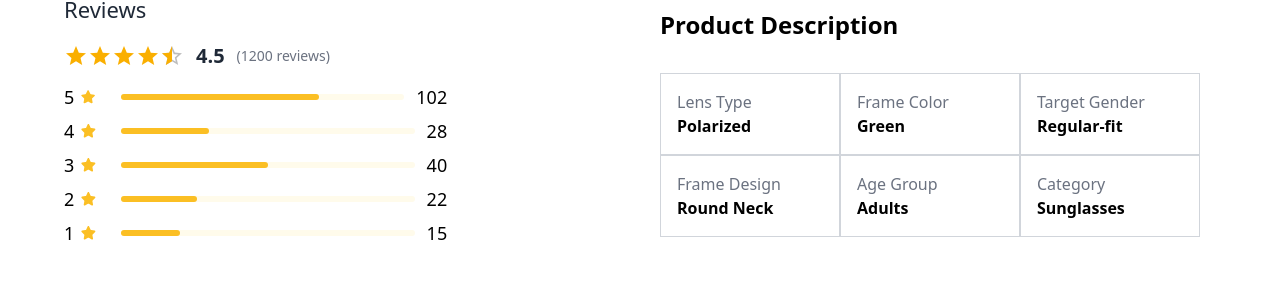
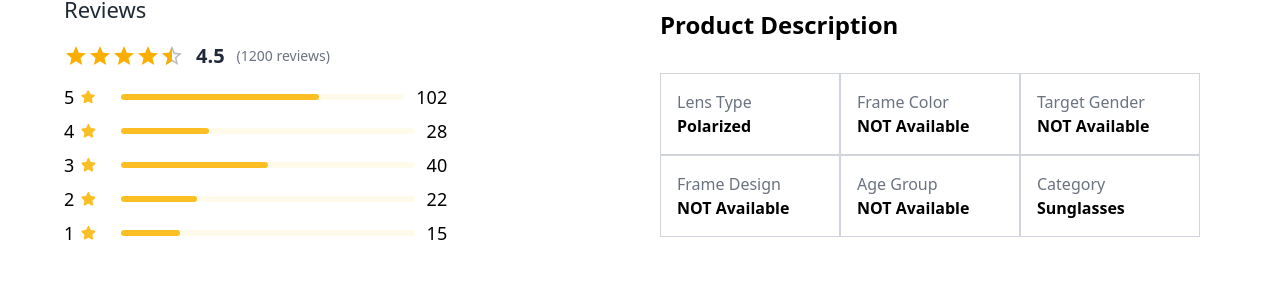
Before and after one commit to syamrajuceo/shopify-storefront, a React (Vite) app: page /product/1 in a window 1280 px wide. Shown: the part 751-1038 px from the top of the page. Built offline with nearby package versions, Linux system fonts and the light colour scheme; no server answers.

Commit message:
#Product Description

```diff
--- a/src/components/ProductDetails/ProductDescription.jsx
+++ b/src/components/ProductDetails/ProductDescription.jsx
@@ -1,6 +1,20 @@
 
-const ProductDescription = ({description,metafields}) => {
+const ProductDescription = ({ description, metafields = [] }) => {
+
   console.log(metafields)
+  const color = metafields.find((metobj) => metobj.key === "color-pattern")?.metavalue?.reduce((acc, val) => {
+    return acc ? `${acc}, ${val.handle}` : val.handle;
+  }, "");
+  const gender = metafields.find((metobj) => metobj.key === "target-gender")?.metavalue?.reduce((acc, val) => {
+    return acc ? `${acc}, ${val.handle}` : val.handle;
+  }, "");
+  const age = metafields.find((metobj) => metobj.key === "age-group")?.metavalue?.reduce((acc, val) => {
+    return acc ? `${acc}, ${val.handle}` : val.handle;
+  }, "");
+  const frameDesign = metafields.find((metobj) => metobj.key === "eyewear-frame-design")?.metavalue?.reduce((acc, val) => {
+    return acc ? `${acc}, ${val.handle}` : val.handle;
+  }, "");
+
   return (
     <div className="max-w-4xl mx-auto p-4">
       <h2 className="text-2xl font-bold mb-4">Product Description</h2>
@@ -9,7 +23,7 @@ const ProductDescription = ({description,metafields}) => {
         {description}
       </p>
 
-      <div className="grid grid-cols-1 sm:grid-cols-2 md:grid-cols-3">
+      <div className="grid grid-cols-1 sm:grid-cols-2 md:grid-cols-3 capitalize">
         <div className="p-4 border border-gray-300">
           <p className="text-gray-500">Lens Type</p>
           <p className="font-semibold">Polarized</p>
@@ -17,25 +31,25 @@ const ProductDescription = ({description,metafields}) => {
 
         <div className="p-4 border border-gray-300">
           <p className="text-gray-500">Frame Color</p>
-          <p className="font-semibold">Green</p>
+          <p className="font-semibold">{color || "NOT available"}</p>
         </div>
 
         {/* Attribute 3 */}
         <div className="p-4 border border-gray-300">
           <p className="text-gray-500">Target Gender</p>
-          <p className="font-semibold">Regular-fit</p>
+          <p className="font-semibold">{gender || "NOT available"}</p>
         </div>
 
         {/* Attribute 4 */}
         <div className="p-4 border border-gray-300">
           <p className="text-gray-500">Frame Design</p>
-          <p className="font-semibold">Round Neck</p>
+          <p className="font-semibold">{frameDesign || "NOT available"}</p>
         </div>
 
         {/* Attribute 5 */}
         <div className="p-4 border border-gray-300">
           <p className="text-gray-500">Age Group</p>
-          <p className="font-semibold">Adults</p>
+          <p className="font-semibold">{age || "NOT available"}</p>
         </div>
 
         {/* Attribute 6 */}
--- /dev/null
+++ b/src/pages/ContactLenses.jsx
@@ -0,0 +1,24 @@
+import { useEffect, useState } from "react";
+import CollectionComponent from "../components/Collection/Collection.component";
+import useShopifyStore from "../store/useShopifyStore";
+
+function ContactLenses() {
+  const [contactLensesProducts, setContactLensesProducts] = useState([]);
+  const products = useShopifyStore((state) => state.products);
+
+  useEffect(() => {
+    if (products && products.length > 0) {
+      const filteredProducts = products.filter((product) => product.productType === "Contactlenses");
+      setContactLensesProducts(filteredProducts);
+      console.log(JSON.stringify(products))
+    }
+  }, [products]);
+
+  return (
+    <div>
+      <CollectionComponent products={contactLensesProducts}  type="ContactLenses"/>
+    </div>
+  );
+}
+
+export default ContactLenses;
--- a/src/routes/Router.jsx
+++ b/src/routes/Router.jsx
@@ -14,6 +14,7 @@ import { ContactPage } from "../pages/ContactPage";
 import MenPage from "../pages/MenPage";
 import WoMenPage from "../pages/WoMenPage";
 import EyeGlasses from "../pages/EyeGlasses";
+import ContactLenses from "../pages/ContactLenses";
 
 export const router = createBrowserRouter([
   {
@@ -56,6 +57,10 @@ export const router = createBrowserRouter([
         element:<SunGlasses/>
       },
       {
+        path: "/contactLenses",
+        element:<ContactLenses/>
+      },
+      {
         path: "/eyeglasses",
         element:<EyeGlasses/>
       },
```
